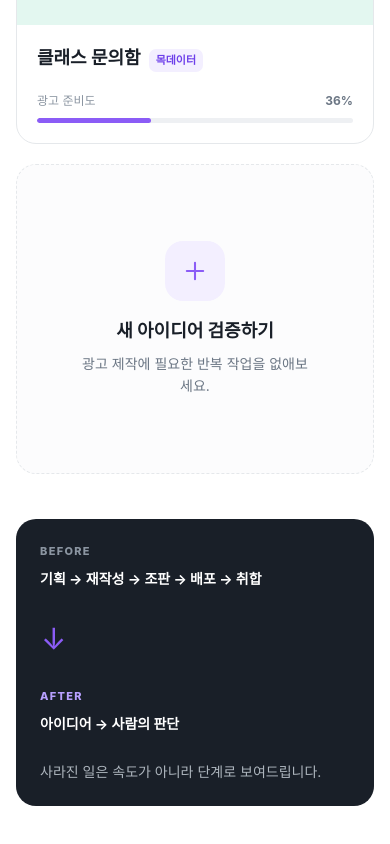
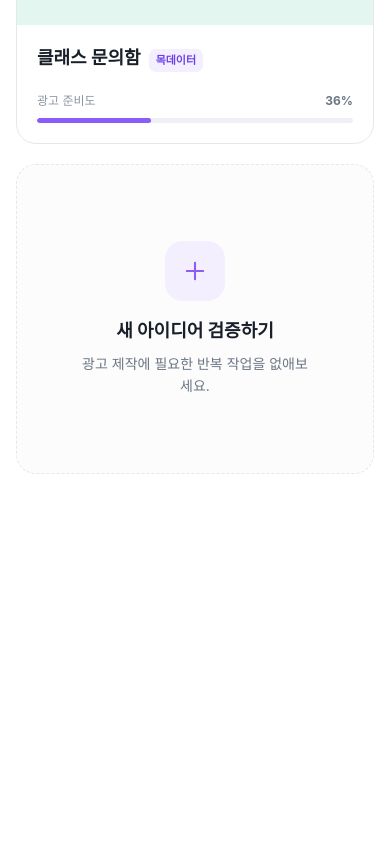
Before and after one commit to unithon26/marketvalley, a Next.js app: page / in a window 390 px wide. Shown: the part 1243-2087 px from the top of the page. After the commit the page ends 1813 px from the top, so only its background shows below. Built offline with nearby package versions, Linux system fonts and the light colour scheme; no server answers.

Commit message:
fix: 피그마 메인 외 추가 섹션 제거

```diff
--- a/app/globals.css
+++ b/app/globals.css
@@ -127,12 +127,6 @@ body:has(.login-modal-layer) > :not(.login-modal-layer) { filter: blur(3px); }
 .new-project-icon { display: grid; place-items: center; width: 60px; height: 60px; margin-bottom: 16px; border-radius: 18px; background: var(--purple-soft); color: var(--purple); }
 .new-project-card strong { font-size: 18px; }
 .new-project-card p { max-width: 230px; margin: 8px 0 0; color: var(--muted); }
-.disappear-panel { display: grid; grid-template-columns: 1fr auto 1fr; align-items: center; gap: 26px; margin-top: 72px; padding: 30px 34px; border-radius: 20px; background: #191f28; color: #fff; }
-.disappear-panel div { display: flex; flex-direction: column; }
-.disappear-panel p { grid-column: 1 / -1; margin: 0; color: #adb5bd; }
-.flow-arrow { color: var(--purple); font-size: 30px; }
-.accent-text { color: #b8a0ff; }
-
 /* Wizard */
 .wizard-page { padding: 52px 0 100px; }
 .wizard-topline { display: flex; justify-content: space-between; align-items: center; margin-bottom: 28px; }
@@ -466,8 +460,6 @@ body:has(.login-modal-layer) > :not(.login-modal-layer) { filter: blur(3px); }
 @media (max-width: 900px) {
   .header-nav { display: none; }
   .project-grid, .metric-grid { grid-template-columns: 1fr 1fr; }
-  .disappear-panel { grid-template-columns: 1fr; }
-  .disappear-panel .flow-arrow { transform: rotate(90deg); justify-self: start; }
   .response-layout { grid-template-columns: 1fr; }
   .landing-section-heading, .signal-panel { grid-template-columns: 1fr; }
   .landing-card-grid, .how-track { grid-template-columns: 1fr; }
@@ -503,7 +495,6 @@ body:has(.login-modal-layer) > :not(.login-modal-layer) { filter: blur(3px); }
   .metric-grid .reservation-trend-card { grid-column: auto; padding-inline: 18px; }
   .reservation-trend { height: 150px; }
   .hypothesis-grid article.wide { grid-column: auto; }
-  .disappear-panel { margin-top: 45px; padding: 24px; }
   .wizard-topline { align-items: flex-start; flex-direction: column-reverse; }
   .wizard-panel h1, .approval-panel h1 { font-size: 28px; }
   .textarea-wrap textarea { min-height: 300px; padding: 20px 20px 48px; }
--- a/app/page.tsx
+++ b/app/page.tsx
@@ -42,7 +42,6 @@ export default function HomePage() {
             <div className="empty-projects" role="status"><strong>완료된 검증이 아직 없어요.</strong><p>충분한 실제 신호를 확인하고 사람이 검증을 마치면 이곳에 표시됩니다.</p><button type="button" onClick={() => setActiveGroup("ongoing")}>진행 중 프로젝트 보기</button></div>
           )}
         </section>
-        <section className="disappear-panel"><div><span className="eyebrow">BEFORE</span><strong>기획 → 재작성 → 조판 → 배포 → 취합</strong></div><span className="flow-arrow">→</span><div><span className="eyebrow accent-text">AFTER</span><strong>아이디어 → 사람의 판단</strong></div><p>사라진 일은 속도가 아니라 단계로 보여드립니다.</p></section>
       </main>
     </div>
   );
```
